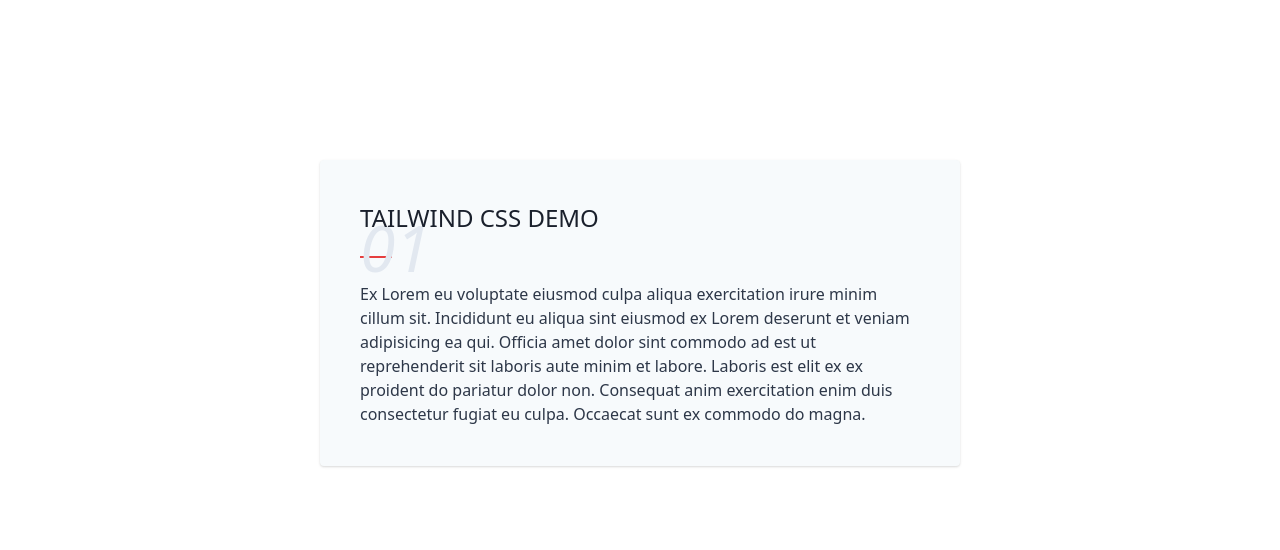
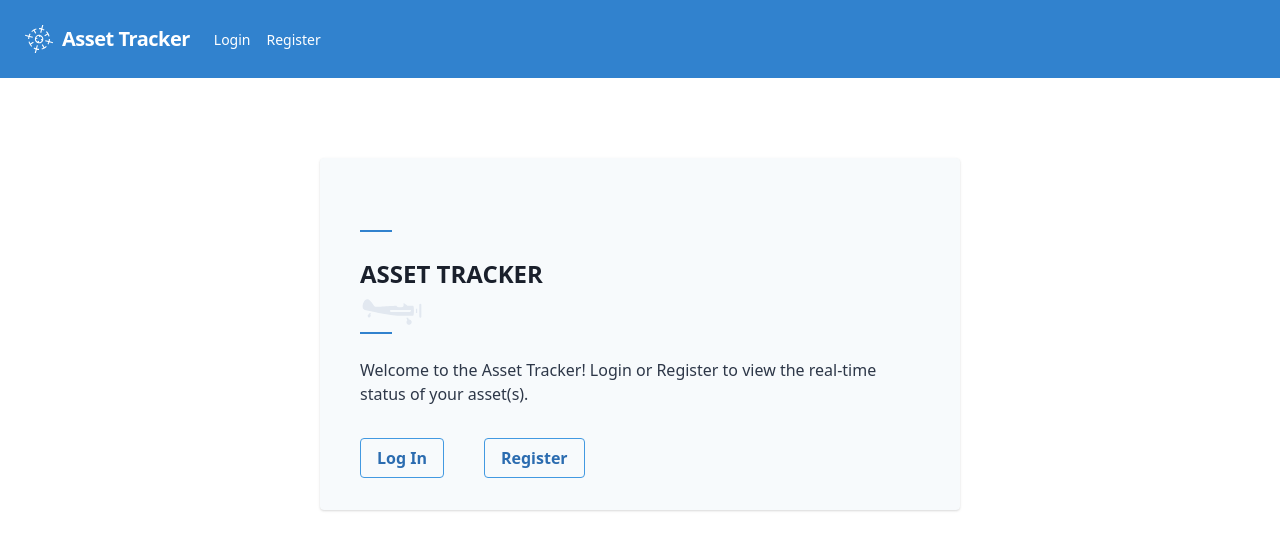
Before and after one commit to tim-corley/asset-tracker-app, a React (Create React App) app: page / in a window 1280 px wide. Shown: the top 550 px of the page. Built offline with nearby package versions, Linux system fonts and the light colour scheme; no server answers.

Commit message:
Add Navigation & Homepage components

```diff
--- a/package.json
+++ b/package.json
@@ -34,10 +34,16 @@
     ]
   },
   "devDependencies": {
+    "@babel/plugin-syntax-object-rest-spread": "^7.8.3",
+    "@emotion/core": "^10.0.28",
+    "@emotion/styled": "^10.0.27",
     "@reach/router": "^1.3.3",
     "autoprefixer": "^9.7.4",
+    "babel-plugin-macros": "^2.8.0",
     "firebase": "^7.9.3",
     "postcss-cli": "^7.1.0",
+    "react-icons": "^3.9.0",
+    "tailwind.macro": "^0.5.10",
     "tailwindcss": "^1.2.0"
   }
 }
--- a/src/Home.js
+++ b/src/Home.js
@@ -1,27 +1,50 @@
 import React, { Component } from 'react';
+import { GiAirplane } from 'react-icons/gi';
+import { Link } from '@reach/router';
 
 class Home extends Component {
   render() {
+    const { user } = this.props;
     return (
       <section className="w-3/6 m-auto flex flex-wrap mt-20">
         <div className="flex flex-wrap">
           <div className="w-full mb-8 p-10 bg-gray-100 relative rounded shadow">
-            <span className="text-gray-300 text-6xl absolute italic right-10">
-              01
+            <hr className="block mb-6 mt-8 w-8 border-blue-600 h-0 border-t-2" />
+            <span className="text-gray-300 text-6xl absolute italic right-10 mt-6">
+              <GiAirplane />
             </span>
-            <h2 className="z-10 relative text-2xl text-gray-900 absolute">
-              TAILWIND CSS DEMO
+            <h2 className="z-10 relative text-2xl text-gray-900 absolute font-bold">
+              ASSET TRACKER
             </h2>
-            <hr className="block mb-6 mt-5 w-8 border-red-600 h-0 border-t-2" />
-            <p className="text-gray-800">
-              Ex Lorem eu voluptate eiusmod culpa aliqua exercitation irure
-              minim cillum sit. Incididunt eu aliqua sint eiusmod ex Lorem
-              deserunt et veniam adipisicing ea qui. Officia amet dolor sint
-              commodo ad est ut reprehenderit sit laboris aute minim et labore.
-              Laboris est elit ex ex proident do pariatur dolor non. Consequat
-              anim exercitation enim duis consectetur fugiat eu culpa. Occaecat
-              sunt ex commodo do magna.
+            <hr className="block mb-6 mt-10 w-8 border-blue-600 h-0 border-t-2" />
+            <p className="text-gray-800 mb-10">
+              Welcome to the Asset Tracker! Login or Register to view the
+              real-time status of your asset(s).
             </p>
+            {user == null && (
+              <span>
+                <Link
+                  to="/login"
+                  className="bg-transparent hover:bg-blue-600 text-blue-700 font-semibold hover:text-white py-2 px-4 mr-5 border border-blue-500 hover:border-transparent rounded"
+                >
+                  Log In
+                </Link>
+                <Link
+                  to="/register"
+                  className="bg-transparent hover:bg-blue-600 text-blue-700 font-semibold hover:text-white py-2 px-4 ml-5 border border-blue-500 hover:border-transparent rounded"
+                >
+                  Register
+                </Link>
+              </span>
+            )}
+            {user && (
+              <Link
+                to="/assets"
+                className="bg-transparent hover:bg-blue-600 text-blue-700 font-semibold hover:text-white py-2 px-4 border border-blue-500 hover:border-transparent rounded"
+              >
+                Assets
+              </Link>
+            )}
           </div>
         </div>
       </section>
--- a/src/Navigation.js
+++ b/src/Navigation.js
@@ -1,11 +1,75 @@
 import React, { Component } from 'react';
+import { GiTargeting } from 'react-icons/gi';
+import { Link } from '@reach/router';
 
 class Navigation extends Component {
   render() {
+    const { user, logoutUser } = this.props;
     return (
-      <section className="w-3/6 m-auto flex flex-wrap mt-20">
-        <div className="flex flex-wrap"></div>
-      </section>
+      <nav className="flex items-center justify-between flex-wrap bg-blue-600 p-6">
+        <Link
+          to="/"
+          className="flex items-center flex-shrink-0 text-white mr-6"
+        >
+          <span className="text-3xl pr-2">
+            <GiTargeting />
+          </span>
+          <span className="font-semibold text-xl tracking-tight">
+            Asset Tracker
+          </span>
+        </Link>
+        <div className="block lg:hidden">
+          <button className="flex items-center px-3 py-2 border rounded text-teal-200 border-teal-400 hover:text-white hover:border-white">
+            <svg
+              className="fill-current h-3 w-3"
+              viewBox="0 0 20 20"
+              xmlns="http://www.w3.org/2000/svg"
+            >
+              <title>Menu</title>
+              <path d="M0 3h20v2H0V3zm0 6h20v2H0V9zm0 6h20v2H0v-2z" />
+            </svg>
+          </button>
+        </div>
+        <div className="w-full block flex-grow lg:flex lg:items-center lg:w-auto">
+          <div className="text-sm lg:flex-grow">
+            {!user && (
+              <Link
+                to="/login"
+                className="block mt-4 lg:inline-block lg:mt-0 text-white hover:text-blue-900 mr-4"
+              >
+                Login
+              </Link>
+            )}
+            {!user && (
+              <Link
+                to="/register"
+                className="block mt-4 lg:inline-block lg:mt-0 text-white hover:text-blue-900 mr-4"
+              >
+                Register
+              </Link>
+            )}
+            {user && (
+              <Link
+                to="/assets"
+                className="block mt-4 lg:inline-block lg:mt-0 text-white hover:text-blue-900 mr-4"
+              >
+                Assets
+              </Link>
+            )}
+          </div>
+          <div>
+            {user && (
+              <Link
+                to="/login"
+                className="block mt-4 lg:inline-block lg:mt-0 text-white hover:text-blue-900 mr-4"
+                onClick={e => logoutUser(e)}
+              >
+                Logout
+              </Link>
+            )}
+          </div>
+        </div>
+      </nav>
     );
   }
 }
```
Also changed, not shown: 1 other file (tests, documents, lock files or other folders).
